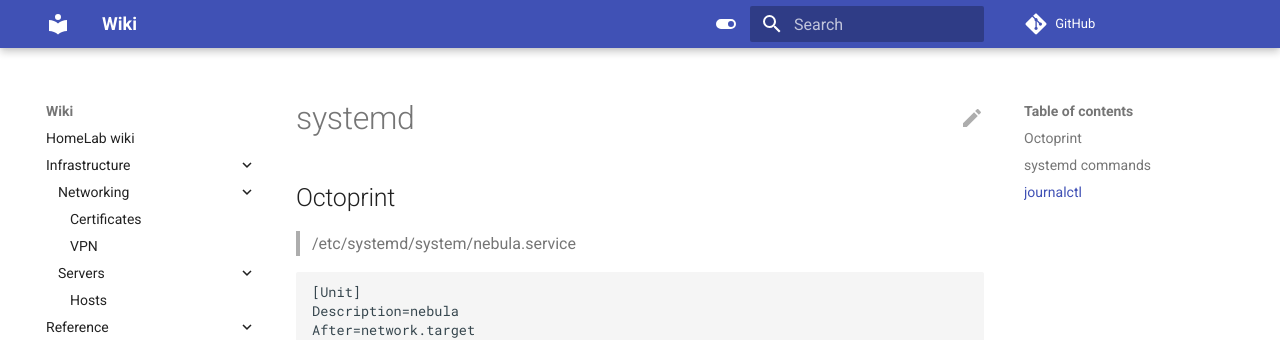
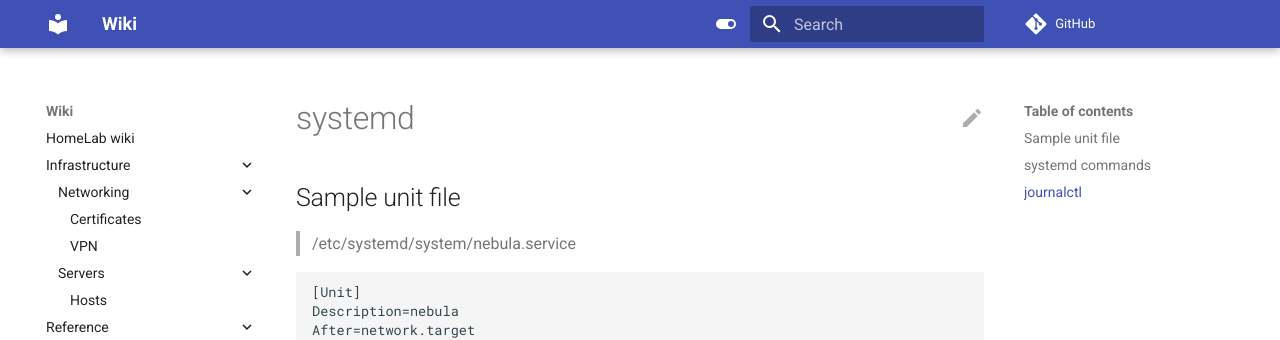
Before and after one commit to icecreammatt/wiki, an MkDocs documentation site: the page built from docs/reference/systemd.md, in a window 1280 px wide and 1047 px high. Shown: the top 340 px of the window. Built offline with MkDocs 1.6.1 and Material for MkDocs 9.7.7, drawn with Linux system fonts in a browser that asks for light colours; comment, search, counter and statistics services are not loaded.

Commit message:
fix: rename header

```diff
--- a/docs/reference/systemd.md
+++ b/docs/reference/systemd.md
@@ -1,6 +1,6 @@
 # systemd
 
-## Octoprint
+## Sample unit file
 
 > /etc/systemd/system/nebula.service
 
```
